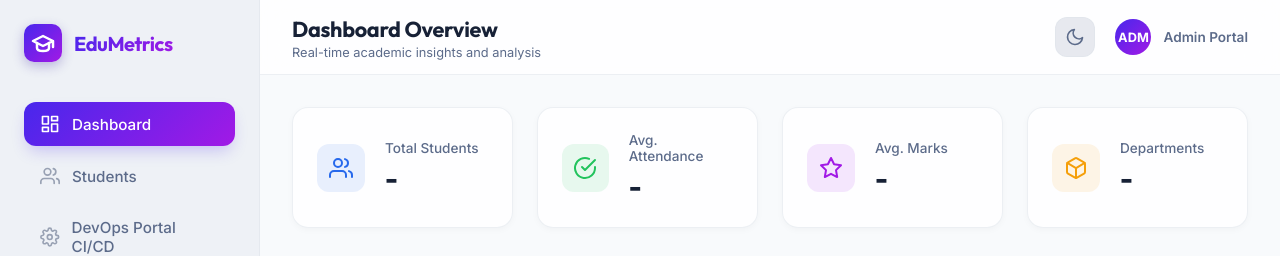
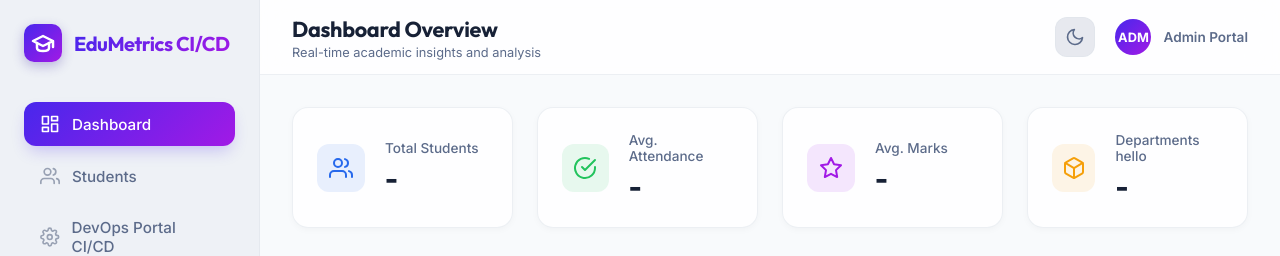
Before and after one commit to Sriramp24/student-management-system, a plain HTML site: page frontend/index.html in a window 1280 px wide. Shown: the top 256 px of the page. Drawn offline with nearby package versions, Linux system fonts and the light colour scheme; no server answers.

Commit message:
changed name

```diff
--- a/frontend/index.html
+++ b/frontend/index.html
@@ -37,7 +37,7 @@
         <div class="logo-icon">
           <svg xmlns="http://www.w3.org/2000/svg" width="24" height="24" viewBox="0 0 24 24" fill="none" stroke="currentColor" stroke-width="2.5" stroke-linecap="round" stroke-linejoin="round"><path d="M22 10v6M2 10l10-5 10 5-10 5z"/><path d="M6 12v5c0 2 2 3 6 3s6-1 6-3v-5"/></svg>
         </div>
-        <span class="brand-name">EduMetrics</span>
+        <span class="brand-name">EduMetrics CI/CD</span>
       </div>
 
       <nav class="nav-menu">
@@ -130,7 +130,7 @@
                 <svg xmlns="http://www.w3.org/2000/svg" width="24" height="24" viewBox="0 0 24 24" fill="none" stroke="currentColor" stroke-width="2" stroke-linecap="round" stroke-linejoin="round"><path d="M21 16V8a2 2 0 0 0-1-1.73l-7-4a2 2 0 0 0-2 0l-7 4A2 2 0 0 0 3 8v8a2 2 0 0 0 1 1.73l7 4a2 2 0 0 0 2 0l7-4A2 2 0 0 0 21 16z"/><polyline points="3.27 6.96 12 12.01 20.73 6.96"/><line x1="12" y1="22.08" x2="12" y2="12"/></svg>
               </div>
               <div class="stat-info">
-                <h3>Departments</h3>
+                <h3>Departments hello</h3>
                 <p class="stat-value" id="stat-total-departments">-</p>
               </div>
             </div>
```
